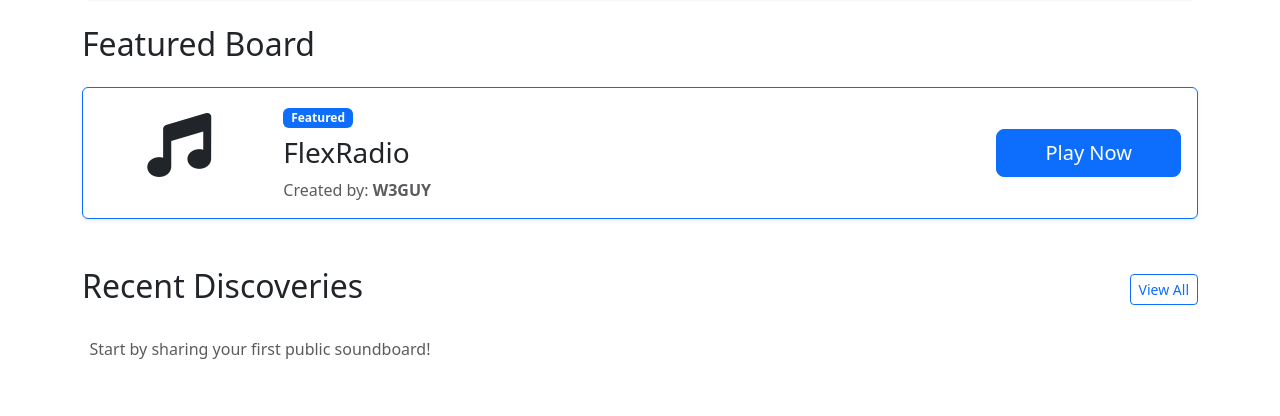
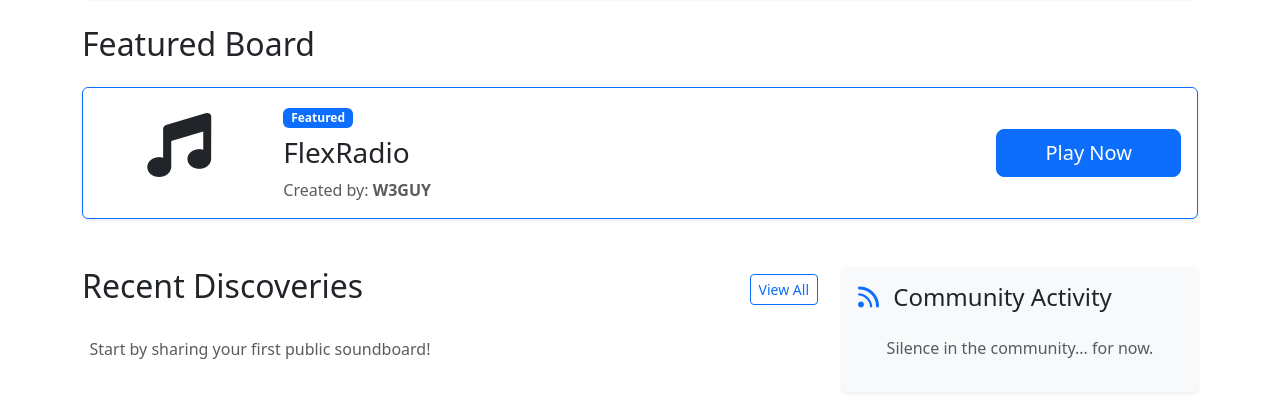
Before and after one commit to ernestgwilsonii/Soundboard, a Flask app: page / in a window 1280 px wide. Shown: the part 473-889 px from the top of the page. Before the commit the page ends 832 px from the top, so only its background shows below. Run offline with Flask 3, Linux system fonts and the light colour scheme; data comes from the database, SQL or seed files in the repository; data that the repository does not hold is empty.

Commit message:
feat(community): Implement Activity Feed and user action tracking

```diff
--- a/app/auth/routes.py
+++ b/app/auth/routes.py
@@ -65,6 +65,10 @@ def register():
         user.set_password(form.password.data)
         user.is_verified = False
         user.save()
+
+        from app.models import Activity
+        Activity.record(user.id, 'registration', 'Joined the community!')
+
         send_verification_email(user)
         flash('Congratulations, you are now a registered user! Please check your email to verify your account.')
         return redirect(url_for('auth.login'))
--- a/app/main/routes.py
+++ b/app/main/routes.py
@@ -1,7 +1,7 @@
 from flask import render_template, jsonify, request, abort
 from flask_login import current_user
 from app.main import bp
-from app.models import Soundboard, User, AdminSettings
+from app.models import Soundboard, User, AdminSettings, Activity
 
 @bp.app_context_processor
 def inject_announcement():
@@ -29,6 +29,7 @@ def check_maintenance():
 def index():
     featured = Soundboard.get_featured()
     recent_all = Soundboard.get_recent_public(limit=7)
+    activities = Activity.get_recent(limit=10)
 
     # Filter out featured from recent list to avoid duplication
     if featured:
@@ -36,7 +37,7 @@ def index():
     else:
         soundboards = recent_all[:6]
 
-    return render_template('index.html', title='Home', featured=featured, soundboards=soundboards)
+    return render_template('index.html', title='Home', featured=featured, soundboards=soundboards, activities=activities)
 
 @bp.route('/sidebar-data')
 def sidebar_data():
--- a/app/models.py
+++ b/app/models.py
@@ -645,6 +645,36 @@ class Tag:
         rows = cur.fetchall()
         return [Tag(id=row['id'], name=row['name']) for row in rows]
 
+class Activity:
+    def __init__(self, id=None, user_id=None, action_type=None, description=None, created_at=None):
+        self.id = id
+        self.user_id = user_id
+        self.action_type = action_type
+        self.description = description
+        self.created_at = created_at
+
+    @staticmethod
+    def record(user_id, action_type, description):
+        db = get_soundboards_db()
+        cur = db.cursor()
+        cur.execute(
+            "INSERT INTO activities (user_id, action_type, description) VALUES (?, ?, ?)",
+            (user_id, action_type, description)
+        )
+        db.commit()
+
+    @staticmethod
+    def get_recent(limit=20):
+        db = get_soundboards_db()
+        cur = db.cursor()
+        cur.execute("SELECT * FROM activities ORDER BY created_at DESC LIMIT ?", (limit,))
+        rows = cur.fetchall()
+        return [Activity(id=row['id'], user_id=row['user_id'], action_type=row['action_type'],
+                         description=row['description'], created_at=row['created_at']) for row in rows]
+
+    def get_user(self):
+        return User.get_by_id(self.user_id)
+
 class AdminSettings:
     @staticmethod
     def get_setting(key, default=None):
--- a/app/schema_soundboards.sql
+++ b/app/schema_soundboards.sql
@@ -75,3 +75,11 @@ CREATE TABLE soundboard_tags (
     FOREIGN KEY (soundboard_id) REFERENCES soundboards (id),
     FOREIGN KEY (tag_id) REFERENCES tags (id)
 );
+
+CREATE TABLE activities (
+    id INTEGER PRIMARY KEY AUTOINCREMENT,
+    user_id INTEGER NOT NULL,
+    action_type TEXT NOT NULL,
+    description TEXT NOT NULL,
+    created_at TIMESTAMP NOT NULL DEFAULT CURRENT_TIMESTAMP
+);
--- a/app/soundboard/routes.py
+++ b/app/soundboard/routes.py
@@ -204,6 +204,9 @@ def create():
             for tag_name in tag_list:
                 s.add_tag(tag_name)
 
+        from app.models import Activity
+        Activity.record(current_user.id, 'create_soundboard', f'Created a new soundboard: "{s.name}"')
+
         flash(f'Soundboard "{s.name}" created!')
         return redirect(url_for('soundboard.dashboard'))
     return render_template('soundboard/create.html', title='Create Soundboard', form=form)
@@ -310,6 +313,9 @@ def upload_sound(id):
 
         sound = Sound(soundboard_id=s.id, name=form.name.data, file_path=file_path, icon=icon)
         sound.save()
+
+        from app.models import Activity
+        Activity.record(current_user.id, 'upload_sound', f'Uploaded sound "{sound.name}" to "{s.name}"')
 
         flash(f'Sound "{sound.name}" uploaded!')
         return redirect(url_for('soundboard.edit', id=s.id))
--- a/templates/index.html
+++ b/templates/index.html
@@ -43,25 +43,26 @@
     {% endif %}
 
     <div class="row mb-4">
-        <div class="col-12 d-flex justify-content-between align-items-center">
+        <div class="col-lg-8">
+            <div class="d-flex justify-content-between align-items-center mb-4">
                 <h2>Recent Discoveries</h2>
                 <a href="{{ url_for('soundboard.gallery') }}" class="btn btn-outline-primary btn-sm">View All</a>
             </div>
-    </div>
 
-    <div class="row row-cols-1 row-cols-md-3 g-4">
+            <div class="row row-cols-1 row-cols-md-2 g-4">
                 {% for sb in soundboards %}
                 <div class="col">
-            <div class="card h-100">
-                <div class="card-body text-center">
+                    <div class="card h-100 shadow-sm">
+                        <div class="card-body text-center d-flex flex-column">
                             {% if sb.icon and '/' in sb.icon %}
-                    <img src="{{ url_for('static', filename='uploads/' + sb.icon) }}" alt="{{ sb.name }}" class="mb-3" style="width: 64px; height: 64px; object-fit: contain;">
+                            <img src="{{ url_for('static', filename='uploads/' + sb.icon) }}" alt="{{ sb.name }}" class="mb-3 mx-auto" style="width: 64px; height: 64px; object-fit: contain;">
                             {% else %}
                             <i class="{{ sb.icon or 'fas fa-music' }} fa-3x mb-3"></i>
                             {% endif %}
                             <h5 class="card-title">{{ sb.name }}</h5>
-                    <p class="card-text small text-muted">Created by: {{ sb.get_creator_username() }}</p>
-                    <div class="mt-3">
+                            <p class="card-text small text-muted">By: {{ sb.get_creator_username() }}</p>
+
+                            <div class="mt-auto">
                                 <a href="{{ url_for('soundboard.view', id=sb.id) }}" class="btn btn-sm btn-primary">Listen</a>
                             </div>
                         </div>
@@ -73,4 +74,35 @@
                 </div>
                 {% endfor %}
             </div>
+        </div>
+
+        <div class="col-lg-4 mt-5 mt-lg-0">
+            <div class="card shadow-sm border-0 bg-light h-100">
+                <div class="card-body">
+                    <h4 class="mb-4"><i class="fas fa-rss text-primary me-2"></i> Community Activity</h4>
+                    <div class="activity-feed">
+                        {% for activity in activities %}
+                        <div class="d-flex mb-3 align-items-start border-bottom pb-2">
+                            {% set actor = activity.get_user() %}
+                            {% if actor and actor.avatar_path %}
+                            <img src="{{ url_for('static', filename='uploads/' + actor.avatar_path) }}" alt="" class="rounded-circle me-2" style="width: 24px; height: 24px; object-fit: cover;">
+                            {% else %}
+                            <i class="fas fa-user-circle fa-lg text-muted me-2"></i>
+                            {% endif %}
+                            <div>
+                                <div class="small">
+                                    <strong>{{ actor.username if actor else 'New Member' }}</strong>
+                                    {{ activity.description }}
+                                </div>
+                                <div class="text-muted tiny" style="font-size: 0.75rem;">{{ activity.created_at }}</div>
+                            </div>
+                        </div>
+                        {% else %}
+                        <p class="text-muted text-center italic">Silence in the community... for now.</p>
+                        {% endfor %}
+                    </div>
+                </div>
+            </div>
+        </div>
+    </div>
 {% endblock %}
```
Lines whose indentation alone changed are shown as unchanged.
